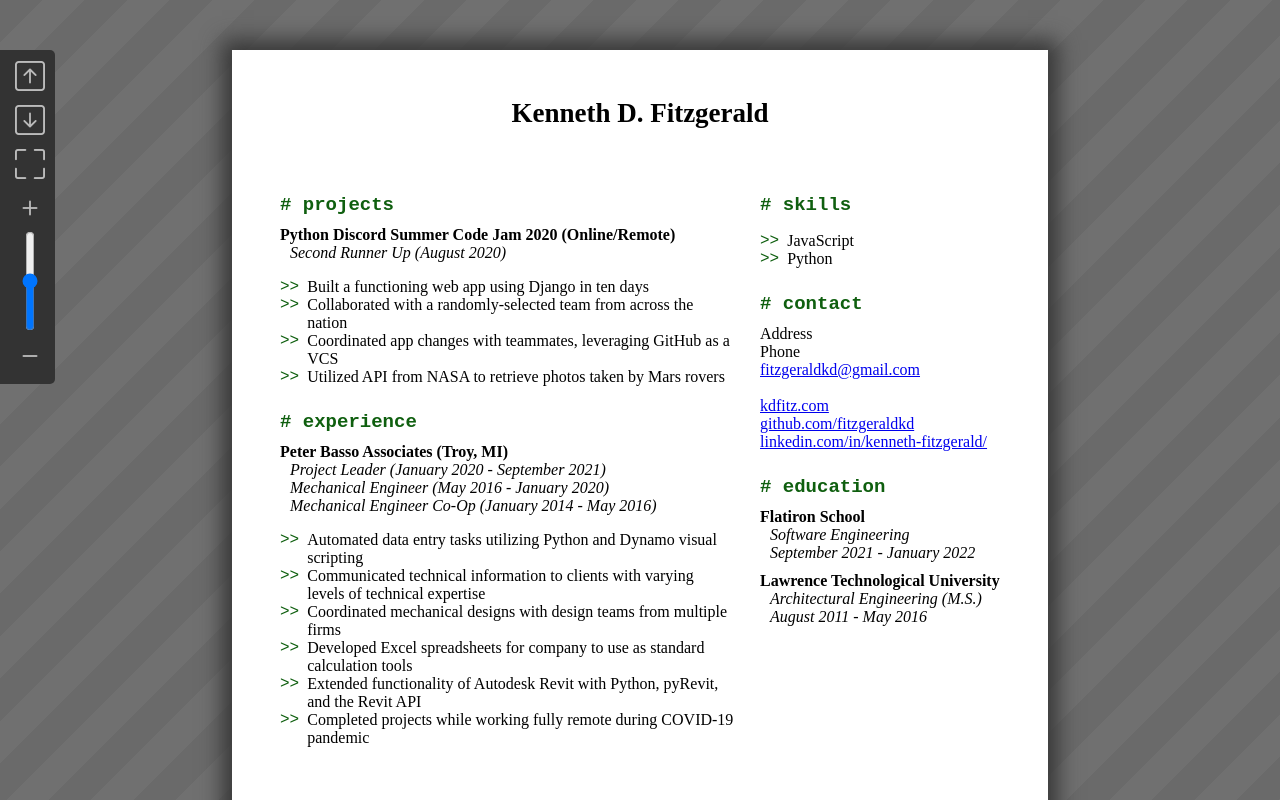
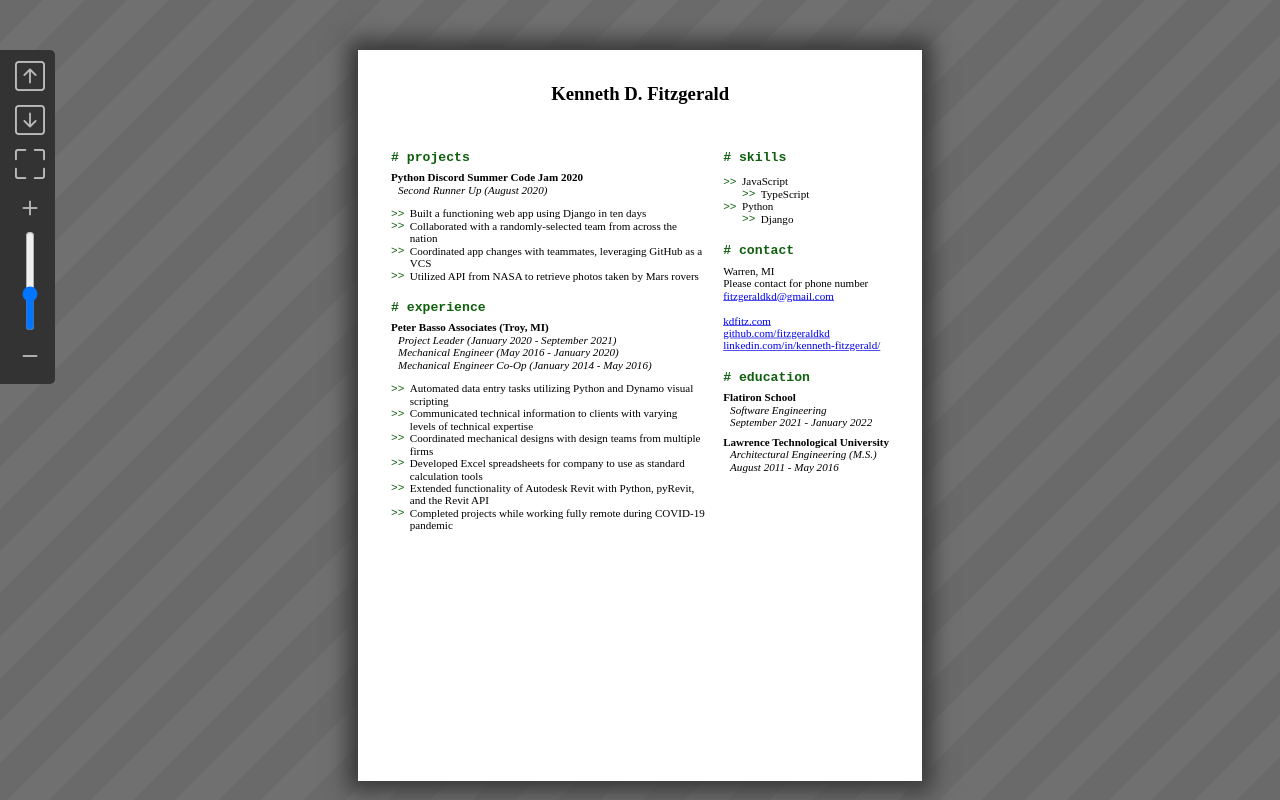
Before and after one commit to fitzgeraldkd/resume-viewer, a website: page index.html in a window 1280 px wide. Both pictures are taken after a click on the element 30 px from the left and 165 px from the top of the page. Shown: the top 800 px of the page. Drawn offline with nearby package versions, Linux system fonts and the light colour scheme.

Commit message:
Develop zoom-fit button

```diff
--- a/index.html
+++ b/index.html
@@ -1,6 +1,8 @@
 <!DOCTYPE html>
 <html>
     <head>
+        <title>Resume</title>
+        <meta name="viewport" content="width=device-width, initial-scale=1.0">
         <link rel="stylesheet" href="./style.css">
         <link rel="stylesheet" href="https://cdn.jsdelivr.net/npm/bootstrap-icons@1.5.0/font/bootstrap-icons.css">
     </head>
@@ -13,7 +15,7 @@
                 <div id="control-nextpage" class="control-icon"><i class="bi bi-arrow-down-square"></i></div>
             </div>
             <div class="control-container">
-                <div id="control-zoomfit" class="control-icon"><i class="bi bi-fullscreen"></i></div>
+                <div id="control-zoomfit" class="control-icon control-zoomfit"><i class="bi bi-fullscreen"></i></div>
             </div>
             <div class="control-container">
                 <div id="control-zoomin" class="control-icon control-zoomin"><i class="bi bi-plus"></i></div>
@@ -40,7 +42,7 @@
                         <div id="projects" class="section">
                             <div class="section-header"># projects</div>
                             <div class="section-item">
-                                <div class="section-item-title">Python Discord Summer Code Jam 2020 (Online/Remote)</div>
+                                <div class="section-item-title">Python Discord Summer Code Jam 2020</div>
                                 <div class="section-item-subtitle">Second Runner Up (August 2020)</div>
                                 <ul>
                                     <li>Built a functioning web app using Django in ten days</li>
@@ -74,15 +76,23 @@
                         <div id="skills" class="section">
                             <div class="section-header"># skills</div>
                             <ul>
-                                <li>JavaScript</li>
-                                <li>Python</li>
+                                <li>JavaScript
+                                    <ul>
+                                        <li>TypeScript</li>
+                                    </ul>
+                                </li>
+                                <li>Python
+                                    <ul>
+                                        <li>Django</li>
+                                    </ul>
+                                </li>
                             </ul>
                         </div>
 
                         <div id="contact" class="section">
                             <div class="section-header"># contact</div>
-                            Address<br>
-                            Phone<br>
+                            Warren, MI<br>
+                            Please contact for phone number<br>
                             <a href="mailto:fitzgeraldkd@gmail.com">fitzgeraldkd@gmail.com</a><br>
                             <br>
                             <a href="http://www.kdfitz.com" target="_blank">kdfitz.com</a><br>
--- a/script.js
+++ b/script.js
@@ -6,13 +6,34 @@ $(function () {
     $(".control-zoomin").on("click", function () {
         var newZoom = parseInt($(":root").css("--zoom")) + 5;
         newZoom = Math.min(newZoom, parseInt($("#control-zoomslider").attr("max")));
-        $("#control-zoomslider").val(String(newZoom));
-        $(":root").css("--zoom", newZoom);
+        setZoom(newZoom);
+        // $("#control-zoomslider").val(String(newZoom));
+        // $(":root").css("--zoom", newZoom);
     });
     $(".control-zoomout").on("click", function () {
         var newZoom = parseInt($(":root").css("--zoom")) - 5;
         newZoom = Math.max(newZoom, parseInt($("#control-zoomslider").attr("min")));
-        $("#control-zoomslider").val(String(newZoom));
-        $(":root").css("--zoom", newZoom);
+        setZoom(newZoom);
+        // $("#control-zoomslider").val(String(newZoom));
+        // $(":root").css("--zoom", newZoom);
     });
+    $(".control-zoomfit").on("click", function () {
+        var windowWidth = $(window).width();
+        var windowHeight = $(window).height();
+        var documentWidth = 2 * styleProperty("--horizontal-margin") + 8.5 * styleProperty("--pixels-per-inch");
+        var documentHeight = 2 * styleProperty("--vertical-margin") + 11 * styleProperty("--pixels-per-inch");
+        var horizontalScale = windowWidth / documentWidth;
+        var verticalScale = windowHeight / documentHeight;
+        var newZoom = Math.min(horizontalScale, verticalScale) * 100;
+        console.log(windowWidth, windowHeight, documentWidth, documentHeight, horizontalScale, verticalScale);
+        setZoom(newZoom);
+    });
+    function setZoom(zoom) {
+        $("#control-zoomslider").val(String(zoom));
+        $(":root").css("--zoom", zoom);
+    }
+    function styleProperty(property) {
+        console.log(property, $(":root").css(property), parseInt($(":root").css(property)));
+        return parseInt($(":root").css(property));
+    }
 });
--- a/style.css
+++ b/style.css
@@ -1,6 +1,7 @@
 :root {
     --accent-color: rgb(15, 95, 15);
     --vertical-margin: 50px;
+    --horizontal-margin: 96px;
     --zoom: 100;
     --scale-factor: calc(var(--zoom) / 100);
     --pixels-per-inch: 96px;
@@ -23,7 +24,7 @@ body {
     background-image: repeating-linear-gradient(135deg, #6a6a6a, #6a6a6a 30px, #707070 30px, #707070 60px);
     background-attachment: fixed;
     margin: 0;
-    min-width: calc(var(--page-width) * var(--scale-factor) + 2 * 96px);
+    min-width: calc(var(--page-width) * var(--scale-factor) + 2 * var(--horizontal-margin));
 }
 
 .controls {
```
Also changed, not shown: script.ts (+30 -6 lines).
